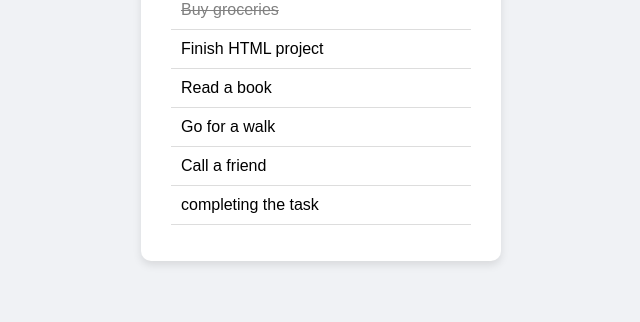
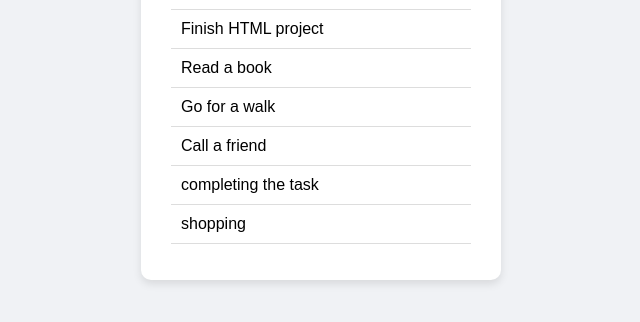
Before and after one commit to vaishnavimudda/staticweb, a plain HTML site: page index.html in a window 1280 px wide. Shown: the part 332-654 px from the top of the page, without its empty margins (319-959 px from the left). Drawn offline with Linux system fonts and the light colour scheme.

Commit message:
latest commit

```diff
--- a/index.html
+++ b/index.html
@@ -16,6 +16,7 @@
             <li>Go for a walk</li>
             <li>Call a friend</li>
             <li>completing the task</li>
+            <li>shopping</li>
         </ul>
     </div>
 </body>
```
